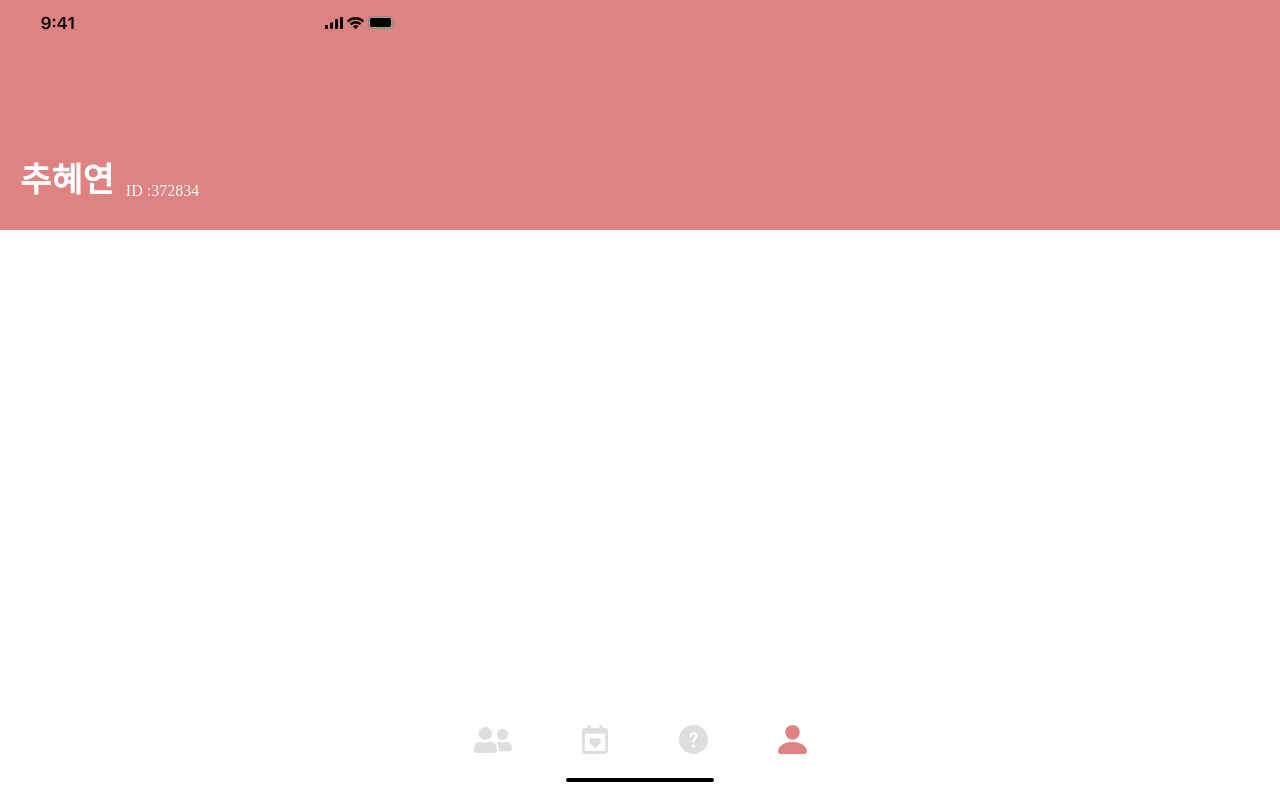
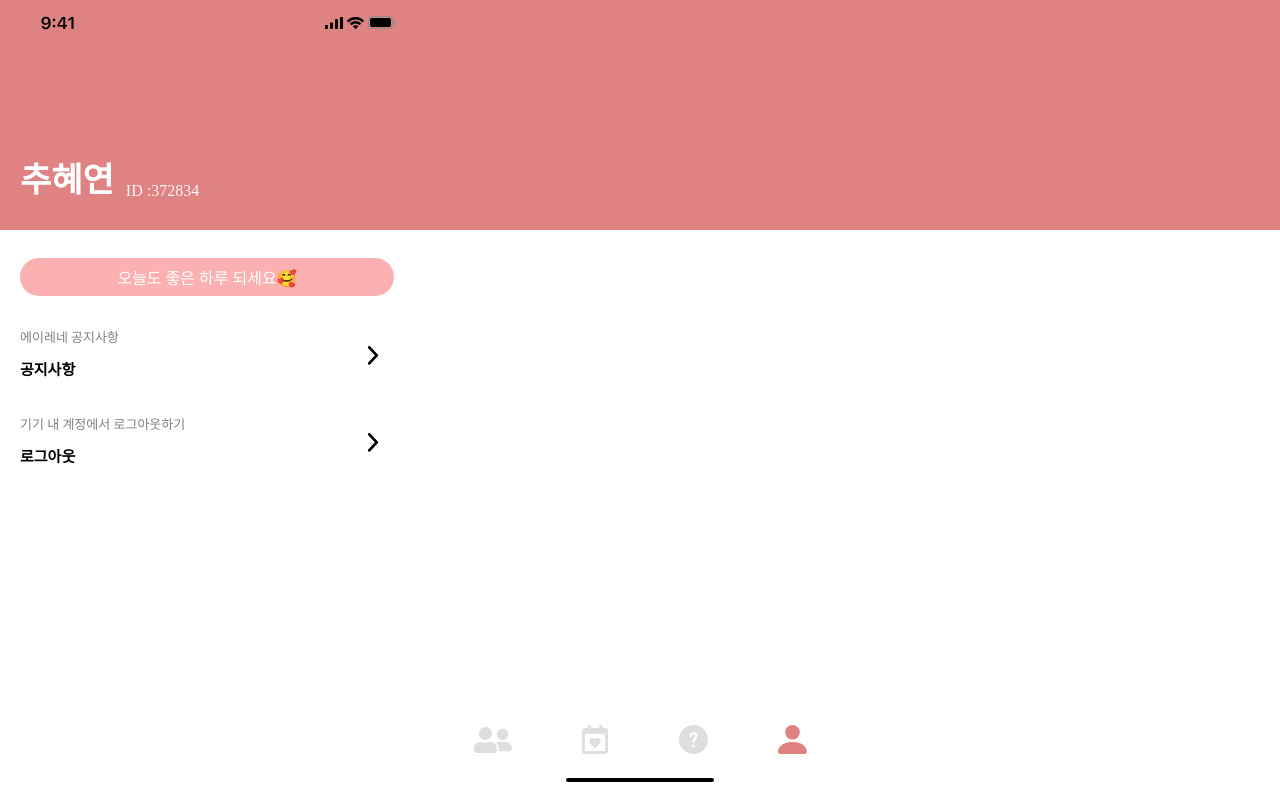
Before and after one commit to MangoBingsoo/Frontend, a React (Create React App) app: page /my in a window 1280 px wide. Built offline with nearby package versions, Linux system fonts and the light colour scheme.

Commit message:
🌧 :: 내정보 페이지 - 공지사항, 로그아웃 추가

```diff
--- a/src/component/myinfo/index.tsx
+++ b/src/component/myinfo/index.tsx
@@ -1,4 +1,6 @@
+import { theme } from "../../theme";
 import * as S from "./style";
+import arrow from "../../Asset/common/navbar/arrow.png";
 
 interface Props {
   text: string;
@@ -14,6 +16,29 @@ const MyInfo = ({ text, id }: Props) => {
           <S._IdText>ID :{id}</S._IdText>
         </S._ProfileBox>
       </S._ProfileWrapper>
+      <S.WarmTextWrap>
+        <S.WrapText backgroundColor={theme.secondary} textColor={theme.white}>
+          오늘도 좋은 하루 되세요🥰
+        </S.WrapText>
+      </S.WarmTextWrap>
+      <S.FunctionWrap>
+        <S.FunctionLeftWrap>
+          <S.SubText>에이레네 공지사항</S.SubText>
+          <S.MainText>공지사항</S.MainText>
+        </S.FunctionLeftWrap>
+        <S.FunctionRightWrap>
+          <S.ArrowImg src={arrow} />
+        </S.FunctionRightWrap>
+      </S.FunctionWrap>
+      <S.SecondFunctionWrap>
+        <S.FunctionLeftWrap>
+          <S.SubText>기기 내 계정에서 로그아웃하기</S.SubText>
+          <S.MainText>로그아웃</S.MainText>
+        </S.FunctionLeftWrap>
+        <S.FunctionRightWrap>
+          <S.ArrowImg src={arrow} />
+        </S.FunctionRightWrap>
+      </S.SecondFunctionWrap>
     </>
   );
 };
--- a/src/component/myinfo/style.ts
+++ b/src/component/myinfo/style.ts
@@ -26,3 +26,85 @@ export const _IdText = styled.p`
   color: ${({ theme }) => theme.gray300};
   font-size: 16px;
 `;
+
+export const WarmTextWrap = styled.div`
+  width: 414px;
+  height: 38px;
+  position: absolute;
+  top: 258px;
+  display: flex;
+  justify-content: center;
+`;
+
+export const WrapText = styled.span<{
+  backgroundColor: string;
+  textColor: string;
+}>`
+  width: 374px;
+  height: 100%;
+  display: flex;
+  align-items: center;
+  justify-content: center;
+  border-radius: 50px;
+  background-color: ${({ backgroundColor }) => backgroundColor};
+  color: ${({ textColor }) => textColor};
+`;
+
+export const FunctionWrap = styled.div`
+  width: 414px;
+  height: 63px;
+  display: flex;
+  flex-direction: row;
+  justify-content: center;
+  position: absolute;
+  top: 324px;
+`;
+
+export const SecondFunctionWrap = styled.div`
+  width: 414px;
+  height: 63px;
+  display: flex;
+  flex-direction: row;
+  justify-content: center;
+  position: absolute;
+  top: 411px;
+`;
+
+export const FunctionLeftWrap = styled.div`
+  width: 80%;
+  height: 100%;
+  display: flex;
+  flex-direction: column;
+`;
+
+export const FunctionRightWrap = styled.div`
+  width: 20%;
+  height: 100%;
+  display: flex;
+  justify-content: center;
+  align-items: center;
+`;
+
+export const SubText = styled.span`
+  height: 40%;
+  display: flex;
+  align-items: center;
+  padding-left: 20px;
+  font-size: 13px;
+  color: gray;
+`;
+
+export const MainText = styled.span`
+  height: 60%;
+  display: flex;
+  align-items: center;
+  padding-left: 20px;
+  font-size: 15px;
+  font-weight: bold;
+`;
+
+export const ArrowImg = styled.img`
+  width: 30px;
+  height: 30px;
+  transform: rotate(180deg);
+`;
```
